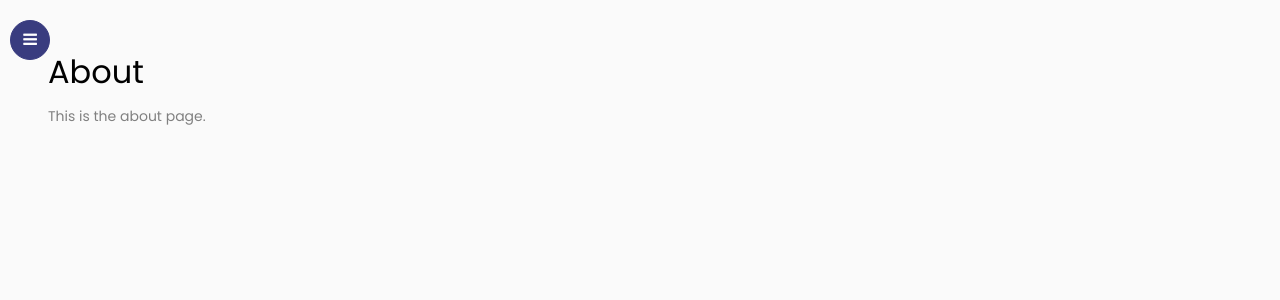
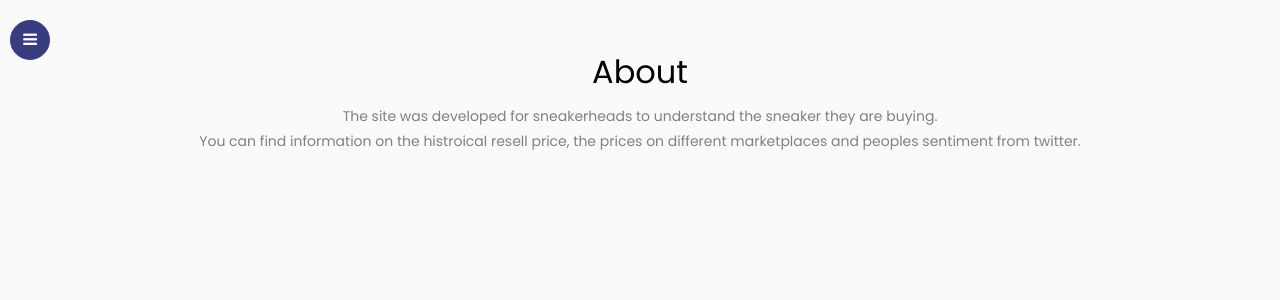
Before and after one commit to yasserqureshi1/sneaker-analysis-site, a Flask app: page /about in a window 1280 px wide. Shown: the top 300 px of the page. Run offline with Flask 2, Linux system fonts and the light colour scheme; some libraries are stand-ins or nearby versions.

Commit message:
Update pages

```diff
--- a/app/templates/about.html
+++ b/app/templates/about.html
@@ -3,13 +3,15 @@
 
 <!-- Top -->
 <div>
-    <h2>About</h2>
+    <h2 style="text-align:center;">About</h2>
 </div>
 
 
 <div>
-    <p>
-        This is the about page.
+    <p style="text-align: center;">
+        The site was developed for sneakerheads to understand the sneaker they are buying.
+        <br>
+        You can find information on the histroical resell price, the prices on different marketplaces and peoples sentiment from twitter.
     </p>
 </div>
 
```
Also changed, not shown: app/templates/contact.html (+4 -4 lines).
